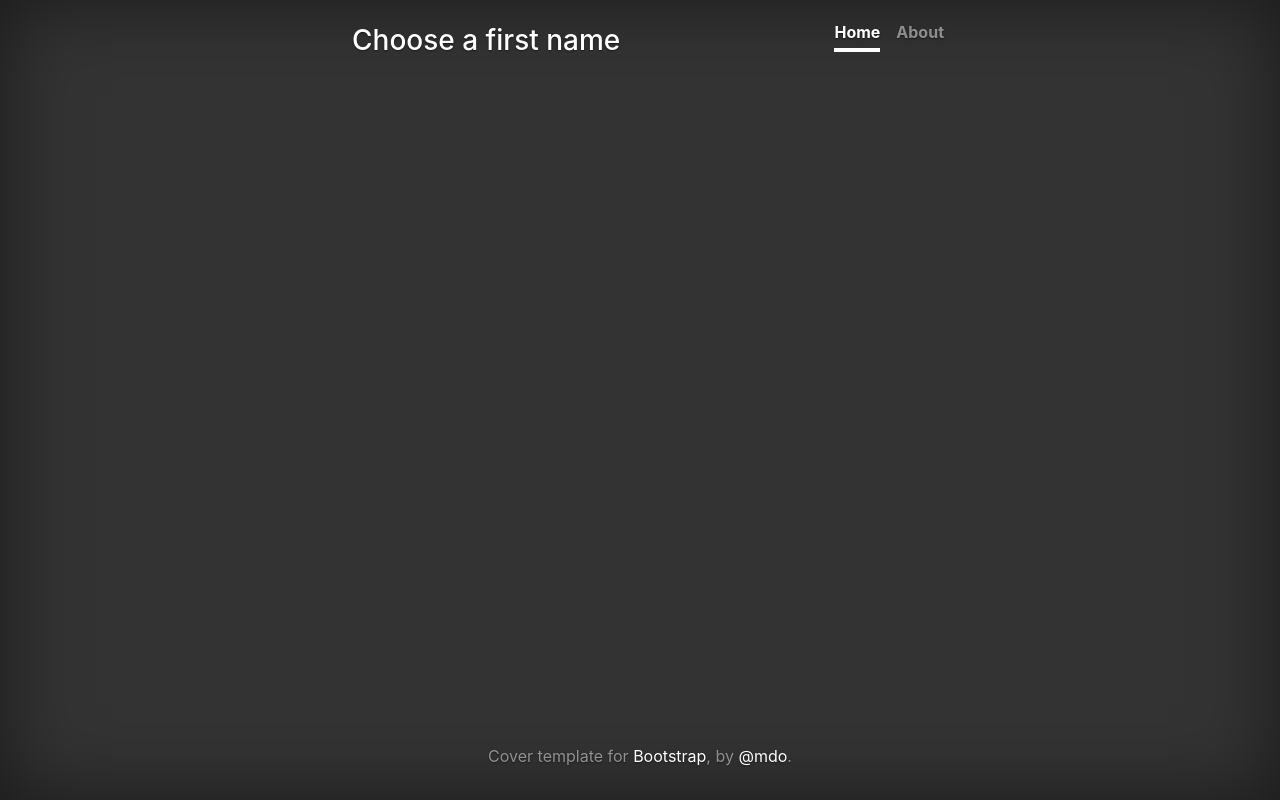
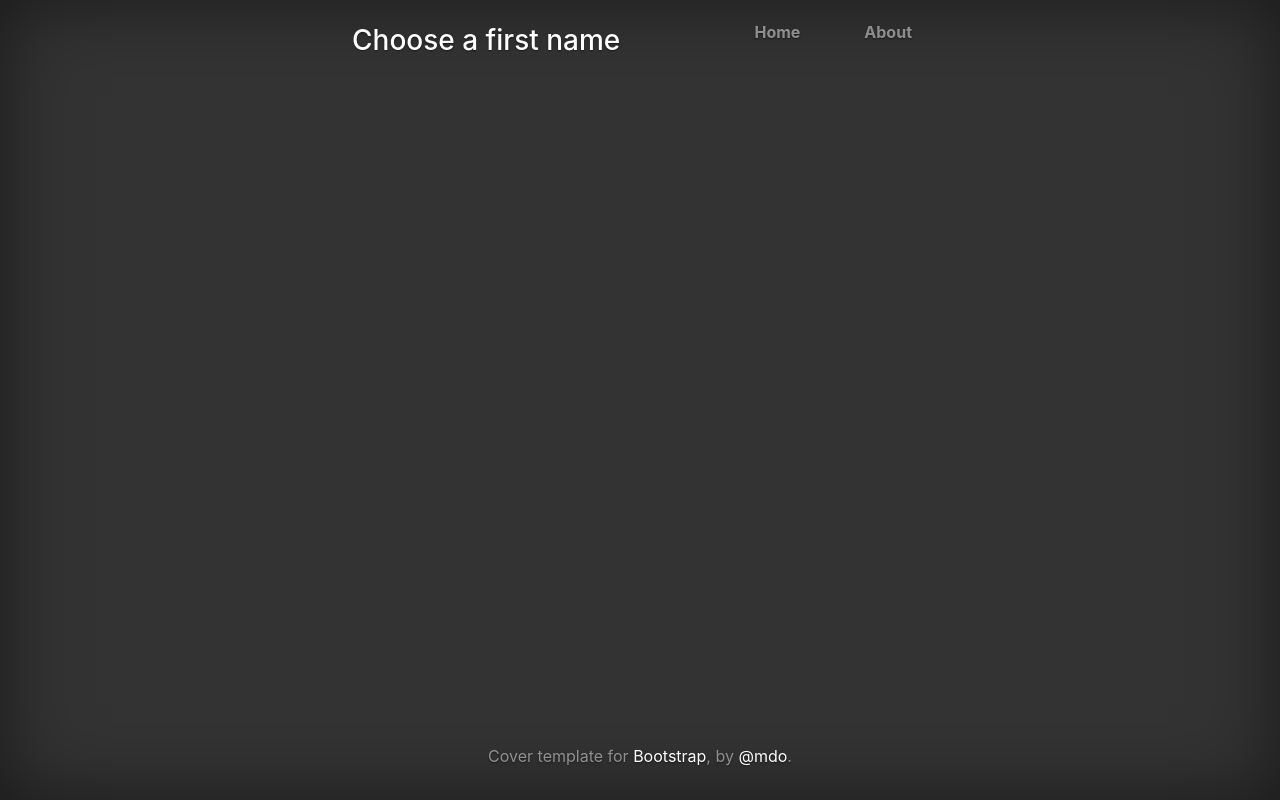
Before and after one commit to vaklarma/ChooseAName, an Angular app: page / in a window 1280 px wide. Built offline with nearby package versions, Linux system fonts and the light colour scheme.

Commit message:
(add) Add navbar-item component

```diff
--- a/src/app/core/core.module.ts
+++ b/src/app/core/core.module.ts
@@ -3,6 +3,7 @@ import {CommonModule} from '@angular/common';
 import {FooterComponent} from './footer/footer.component';
 import { NavbarComponent } from './navbar/navbar.component';
 import {RouterModule} from '@angular/router';
+import { NavbarItemComponent } from './navbar-item/navbar-item.component';
 
 @NgModule({
   imports: [
@@ -11,7 +12,8 @@ import {RouterModule} from '@angular/router';
   ],
   declarations: [
     FooterComponent,
-    NavbarComponent
+    NavbarComponent,
+    NavbarItemComponent
   ],
   exports: [
     FooterComponent,
--- /dev/null
+++ b/src/app/core/navbar-item/navbar-item.component.html
@@ -0,0 +1 @@
+<a class="nav-link" routerLinkActive="active" [routerLink]="url" >{{linkText}}</a>
--- /dev/null
+++ b/src/app/core/navbar-item/navbar-item.component.ts
@@ -0,0 +1,18 @@
+import {Component, Input, OnInit} from '@angular/core';
+
+@Component({
+  selector: 'app-navbar-item',
+  templateUrl: './navbar-item.component.html',
+  styleUrls: ['./navbar-item.component.css']
+})
+export class NavbarItemComponent implements OnInit {
+  @Input() url: string;
+  @Input() linkText: string;
+
+  constructor() {
+  }
+
+  ngOnInit() {
+  }
+
+}
--- a/src/app/core/navbar/navbar.component.html
+++ b/src/app/core/navbar/navbar.component.html
@@ -4,8 +4,8 @@
     <h3 class="masthead-brand">
       <a class="nav-link active" routerLink="/home">Choose a first name</a></h3>
     <nav class="nav nav-masthead justify-content-center">
-      <a class="nav-link active" routerLink="/home">Home</a>
-      <a class="nav-link" routerLink="/about">About</a>
+      <app-navbar-item url="/home" linkText="Home"></app-navbar-item>
+      <app-navbar-item url="/about" linkText="About"></app-navbar-item>
     </nav>
   </div>
 </header>
--- a/src/styles.css
+++ b/src/styles.css
@@ -71,7 +71,7 @@ body {
 }
 
 .nav-masthead .nav-link {
-  padding: .25rem 0;
+  padding: .25rem 2rem;
   font-weight: 700;
   color: rgba(255, 255, 255, .5);
   background-color: transparent;
```
Also changed, not shown: src/app/core/navbar-item/navbar-item.component.css (added), 1 other file (tests, documents, lock files or other folders).
